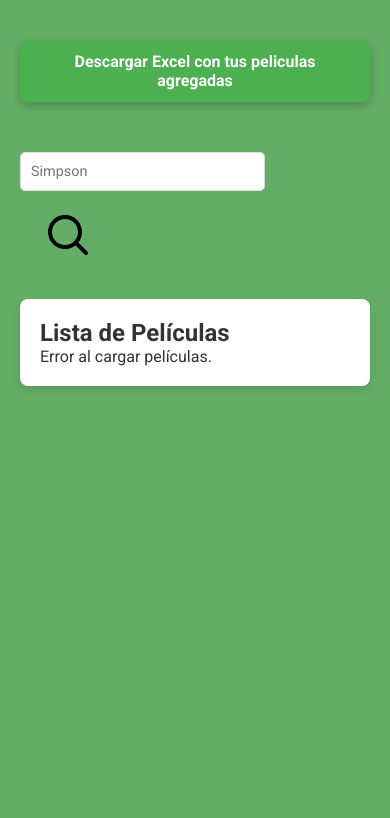
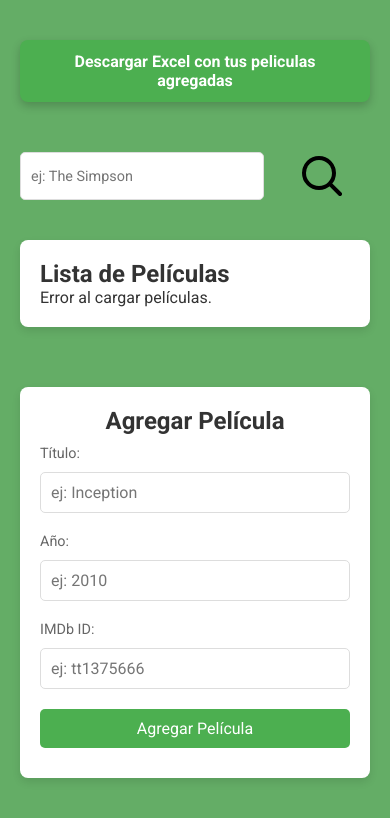
Before and after one commit to emmanuelvillada/peliculas-bd, a PHP site: template src/views/index/index.php in a window 390 px wide. Shown: the part 88-906 px from the top of the page. Before the commit the page ends 476 px from the top, so only its background shows below. Run offline with PHP 8.4, Linux system fonts and the light colour scheme; the template is opened without the code that fills it, so the values that code supplies are empty; some libraries are stand-ins or nearby versions.

Commit message:
ajustando el formulario

```diff
--- a/src/views/index/index.php
+++ b/src/views/index/index.php
@@ -1,5 +1,6 @@
 <!DOCTYPE html>
 <html lang="es">
+
 <head>
   <meta charset="UTF-8">
   <meta name="viewport" content="width=device-width, initial-scale=1.0">
@@ -9,6 +10,7 @@
   <title>Películas</title>
   <link rel="stylesheet" href="../index/style.css">
 </head>
+
 <body>
   <header>
     <h1>Listados de Películas</h1>
@@ -16,23 +18,42 @@
 
   <main>
   <div class="excel-movie">
-    <a href="../index//helpers/exportar-peliculas.php" class="download-btn">Descargar Excel con tus peliculas agregadas</a>
+    <a href="../index/helpers/exportar-peliculas.php" class="download-btn">Descargar Excel con tus peliculas agregadas</a>
   </div>
+
   <div class="search-container">
-      <input type="text" id="search-input" placeholder="Simpson" />
-      <button class="search-btn" id="search-btn"><img src="../../assets/icons/search.svg" alt="icono buscar" srcset=""></button>
+    <input type="text" id="search-input" placeholder="ej: The Simpson" />
+    <button class="search-btn" id="search-btn"><img src="../../assets/icons/search.svg" alt="icono buscar"></button>
   </div>
+
   <section class="movie-list">
     <h2>Lista de Películas</h2>
     <div id="movies">
-    <!-- Aquí se cargará la lista de películas obtenida de la API -->
     </div>
   </section>
+  <!-- Formulario -->
+  <section class="add-movie-section">
 
+    <h2>Agregar Película</h2>
+    <form id="add-movie-form">
+      <label for="movie-title">Título:</label>
+      <input type="text" id="movie-title" name="title" placeholder="ej: Inception" required>
 
+      <label for="movie-year">Año:</label>
+      <input type="number" id="movie-year" name="year" placeholder="ej: 2010" required min="1900" max="2099">
+
+      <label for="movie-imdbID">IMDb ID:</label>
+      <input type="text" id="movie-imdbID" name="imdbID" placeholder="ej: tt1375666" required>
+
+      <button type="submit" class="submit-btn">Agregar Película</button>
+    </form>
+
+  </section>
 </main>
+
 
   <script src="../index/script.js"></script>
   <script src="https://cdn.jsdelivr.net/npm/sweetalert2@11"></script>
 </body>
+
 </html>
--- a/src/views/index/script.js
+++ b/src/views/index/script.js
@@ -32,6 +32,7 @@ document.addEventListener("DOMContentLoaded", function () {
       movieDiv.innerHTML = `
         <h3 class="movie-title">${movie.Title}</h3>
         <p class="movie-year">Año: ${movie.Year}</p>
+        <p class="movie-imdbID">IMDb ID: ${movie.imdbID}</p>
         <img class="movie-poster" src="${movie.Poster !== "N/A" ? movie.Poster : "default-image.jpg"}" alt="${movie.Title}" width="100">
         <button class="add-movie-btn" data-id="${movie.imdbID}" data-title="${movie.Title}" data-year="${movie.Year}">
           <img src="../../assets/icons/add.svg" alt="icono agregar">
@@ -115,4 +116,52 @@ document.addEventListener("DOMContentLoaded", function () {
 
   // Cargar películas predeterminadas al inicio
   fetchMovies();
+
+  //formulario
+  // Referencia al formulario
+  const addMovieForm = document.getElementById("add-movie-form");
+
+  // Evento de envío del formulario
+  addMovieForm.addEventListener("submit", function (event) {
+    event.preventDefault();
+
+    const movieData = {
+      imdbID: document.getElementById("movie-imdbID").value,
+      title: document.getElementById("movie-title").value,
+      year: document.getElementById("movie-year").value,
+    };
+
+    fetch("../index/helpers/add-pelicula.php", {
+      method: "POST",
+      headers: {
+        "Content-Type": "application/json"
+      },
+      body: JSON.stringify(movieData)
+    })
+      .then(response => response.json())
+      .then(result => {
+        if (result.success) {
+          Swal.fire({
+            icon: 'success',
+            title: 'Película agregada',
+            text: 'La película se agregó correctamente',
+            showConfirmButton: false,
+            timer: 1500
           });
+          addMovieForm.reset(); // Limpiar el formulario
+          fetchMovies(); // Actualizar la lista de películas
+        } else {
+          Swal.fire({
+            icon: 'error',
+            title: 'Error',
+            text: 'No se pudo agregar la película',
+            showConfirmButton: false,
+            timer: 1500
+          });
+        }
+      })
+      .catch(error => {
+        console.error("Error al agregar la película:", error);
+      });
+  });
+});
--- a/src/views/index/style.css
+++ b/src/views/index/style.css
@@ -178,8 +178,14 @@ section {
     color: #333;
     margin-bottom: 5px;
 }
+.movie-list {
+    max-height: 600px; /* Ajusta el valor según el diseño y la cantidad de películas visibles */
+    overflow-y: auto; /* Permite desplazamiento cuando hay más películas */
+    padding-right: 10px; /* Espacio para evitar que el contenido quede bajo el scrollbar */
+}
 
-.movie-year {
+.movie-year,
+.movie-imdbID {
     font-size: 1rem;
     color: #777;
     margin-bottom: 10px;
@@ -208,6 +214,7 @@ section {
     background-color: #45a049;
 }
 
+
 /* Efectos de transición */
 input,
 textarea,
@@ -232,6 +239,69 @@ button {
     transition: transform 0.3s ease;
 }
 
+/* Estilos para el formulario */
+.add-movie-section {
+    margin: 20px 0;
+    padding: 20px;
+    background-color: #fff;
+    border-radius: 8px;
+    box-shadow: 0 4px 8px rgba(0, 0, 0, 0.1);
+    max-width: 500px;
+    width: 100%;
+  }
+
+  .add-movie-section h2 {
+    font-size: 1.5rem;
+    color: #333;
+    margin-bottom: 10px;
+    text-align: center;
+  }
+  .add-movie-section{
+    align-self: center
+  }
+
+  #add-movie-form {
+    display: flex;
+    flex-direction: column;
+    gap: 10px;
+  }
+
+  #add-movie-form label {
+    font-size: 0.9rem;
+    color: #666;
+  }
+
+  #add-movie-form input {
+    padding: 10px;
+    border: 1px solid #ddd;
+    border-radius: 5px;
+    font-size: 1rem;
+    transition: border-color 0.3s ease;
+  }
+
+  #add-movie-form input:focus {
+    border-color: #4caf50;
+    outline: none;
+  }
+
+  .submit-btn {
+    background-color: #4caf50;
+    color: #fff;
+    border: none;
+    border-radius: 5px;
+    cursor: pointer;
+    padding: 10px;
+    font-size: 1rem;
+    transition: background-color 0.3s ease;
+    text-align: center;
+  }
+
+  .submit-btn:hover {
+    background-color: #45a049;
+  }
+
+
+
 /* Estilos Responsivos */
 @media (max-width: 768px) {
     header h1 {
@@ -239,7 +309,7 @@ button {
     }
 
     .search-container {
-        flex-direction: column;
+        flex-direction: row;
     }
 
     main {
```
Lines whose indentation alone changed are shown as unchanged.
